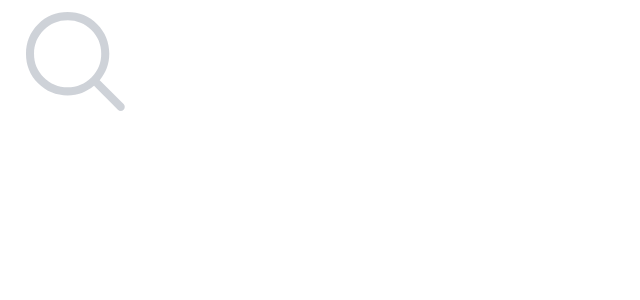
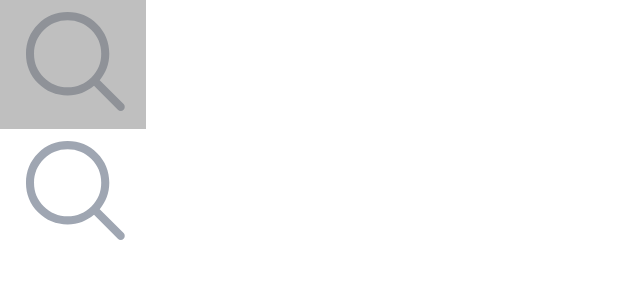
Before and after one commit to devwqc/petFrontend, a Next.js app: page /test/imageBox in a window 1280 px wide. Shown: the top 300 px of the page, without its empty margins (0-640 px from the left). Built offline with nearby package versions, Linux system fonts and the light colour scheme.

Commit message:
feat: ImageBox disabled 속성 추가

```diff
--- a/src/components/common/ImageBox/ImageBox.module.scss
+++ b/src/components/common/ImageBox/ImageBox.module.scss
@@ -1,16 +1,17 @@
 @layer components {
   .imageBox {
     position: relative;
-
-    &.disabled {
-      color: gray;
-      opacity: 50%;
-      z-index: 2;
-    }
   }
 
   .my {
     width: 14.6rem;
     height: 12.9rem;
   }
+
+  .disabled {
+    position: absolute;
+    background-color: gray;
+    opacity: 50%;
+    z-index: 2;
+  }
 }
--- a/src/components/common/ImageBox/ImageBoxLayout.tsx
+++ /dev/null
@@ -1,20 +0,0 @@
-import Image from 'next/image';
-import classNames from 'classnames/bind';
-import styles from './ImageBox.module.scss';
-
-interface ImageBox {
-  size: string;
-  src: string;
-  alt: string;
-  disabled?: boolean;
-}
-
-const cx = classNames.bind(styles);
-
-export default function ImageBoxLayout({ size, src, alt, disabled, ...rest }: ImageBox) {
-  return (
-    <div className={cx(size, 'imageBox', { disabled })} {...rest}>
-      <Image src={src} alt={alt} fill />
-    </div>
-  );
-}
--- a/src/components/common/ImageBox/index.tsx
+++ b/src/components/common/ImageBox/index.tsx
@@ -1,13 +1,30 @@
+import Image from 'next/image';
 import classNames from 'classnames/bind';
-import ImageLayout from './ImageBoxLayout';
 import styles from './ImageBox.module.scss';
+
+interface ImageBox {
+  size: string;
+  src: string;
+  alt: string;
+  disabled?: boolean;
+}
 
 const cx = classNames.bind(styles);
 
-export default function ImageBox() {
+export default function ImageBox({ size, src, alt, disabled, ...rest }: ImageBox) {
   return (
     <>
-      <ImageLayout size={cx('my')} src="/images/search.svg" alt="검색 아이콘" disabled />
+      {disabled && <div className={cx('disabled', size)} />}
+      <div className={cx('imageBox', size)} {...rest}>
+        <Image src={src} alt={alt} fill />
+      </div>
     </>
   );
 }
+
+{
+  /* 사용법
+  <ImageBox size={'my'} src="/images/search.svg" alt="검색 아이콘" disabled />
+  <ImageBox size={'my'} src="/images/search.svg" alt="검색 아이콘" />
+  */
+}
--- a/src/pages/test/imageBox.tsx
+++ b/src/pages/test/imageBox.tsx
@@ -1,5 +1,10 @@
 import ImageBox from '@/components/common/ImageBox';
 
 export default function imageBox() {
-  return <ImageBox />;
+  return (
+    <>
+      <ImageBox size={'my'} src="/images/search.svg" alt="검색 아이콘" disabled />
+      <ImageBox size={'my'} src="/images/search.svg" alt="검색 아이콘" />
+    </>
+  );
 }
```
